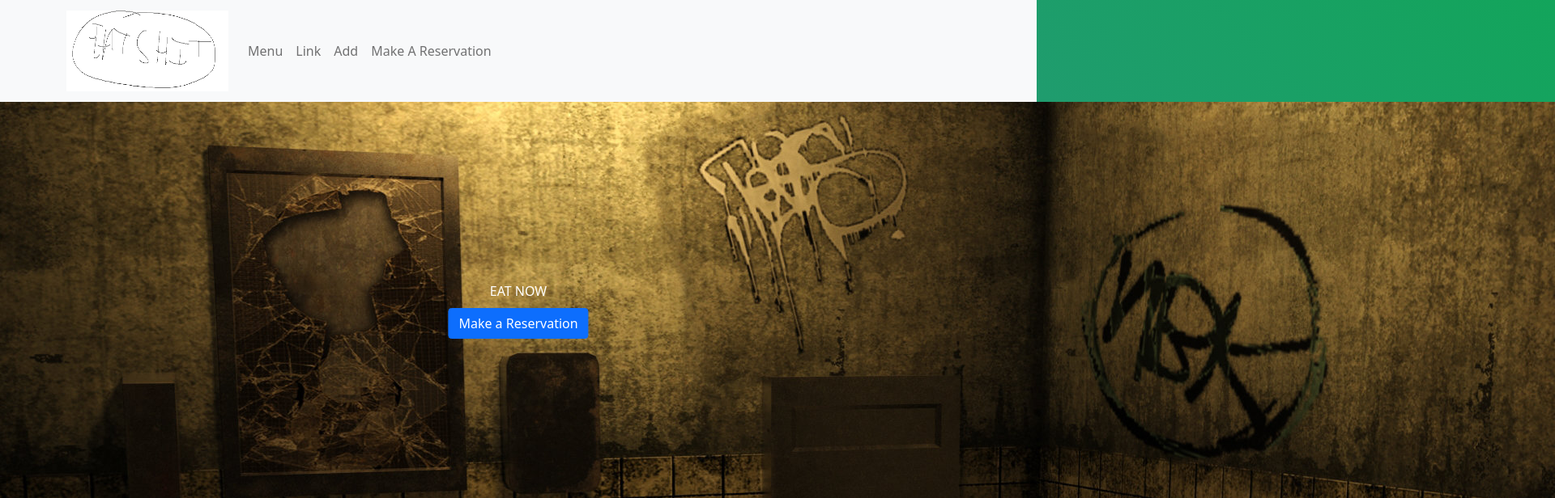
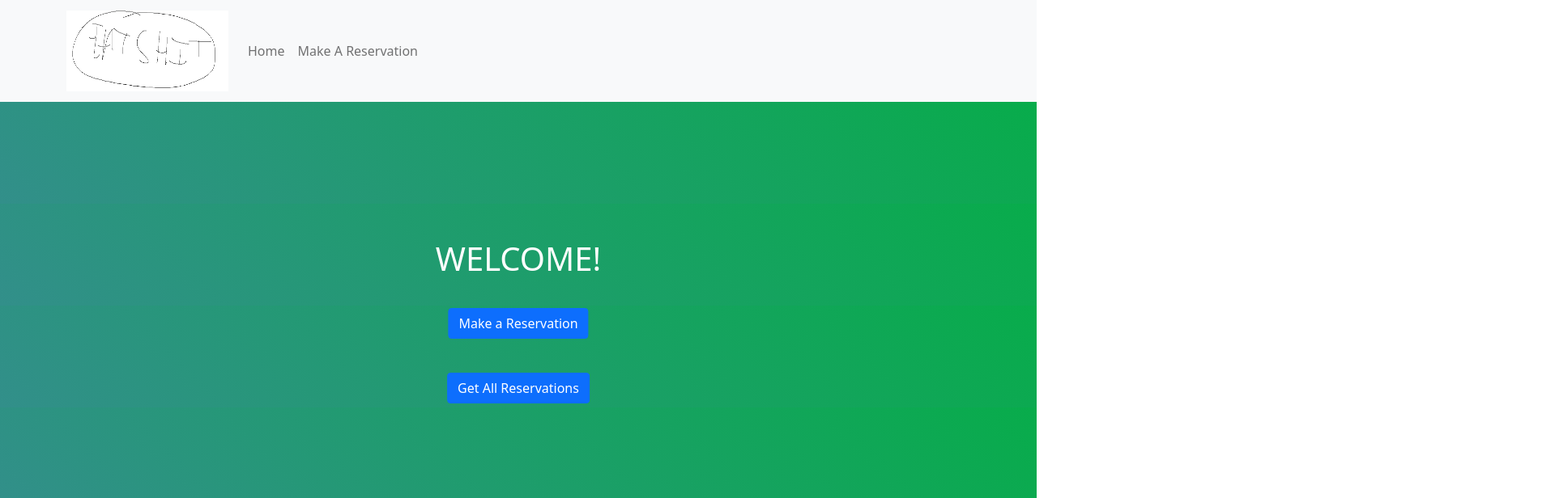
Before and after one commit to ScarlettBaeza/Software-Engineering-Fall-2021, a React (Create React App) app in the folder client/: page /home in a window 1280 px wide. Shown: the top 616 px of the page at 81% size, 1920 px wide, since content can reach past the window. Built offline with nearby package versions, Linux system fonts and the light colour scheme.

Commit message:
reformatting pages

```diff
--- a/client/src/components/navbar/navbar.tsx
+++ b/client/src/components/navbar/navbar.tsx
@@ -19,9 +19,7 @@ export const NavigationBar = () => {
                 </Navbar.Brand>
                 <Navbar.Toggle aria-controls="basic-navbar-nav" />
                 <Nav className="me-auto">
-                    <Nav.Link href="menu">Menu</Nav.Link>
-                    <Nav.Link href="link">Link</Nav.Link>
-                    <Nav.Link href="add">Add</Nav.Link>
+                <Nav.Link href="home">Home</Nav.Link>
                     <Nav.Link href="resForm">Make A Reservation</Nav.Link>
                 </Nav>
             </Container>
--- a/client/src/pages/home/home.css
+++ b/client/src/pages/home/home.css
@@ -2,14 +2,21 @@
 .text {
     position: absolute;
     color: white;
-    top: 45%;
+    top: 40%;
     left: 50%;
     transform: translate(-50%, -50%);
 }
 
-.sugma {
+.resMake {
     position: absolute;
     top: 50%;
     left: 50%;
     transform: translate(-50%, -50%);
 }
+
+.resGet {
+    position: absolute;
+    top: 60%;
+    left: 50%;
+    transform: translate(-50%, -50%);
+}
--- a/client/src/pages/home/home.tsx
+++ b/client/src/pages/home/home.tsx
@@ -1,6 +1,5 @@
 import React from 'react';
 import Button from 'react-bootstrap/Button';
-import background from '../../assets/images/background.jpg'
 import axios from 'axios';
 import './home.css';
 import Reservation from '../../models/reservation';
@@ -56,14 +55,9 @@ export const Home = () => {
 
     return (
         <>
-            <img
-            src = {background}
-            alt = 'Background'/>
-            <div className = "text">EAT NOW</div>
-            <Button className = "sugma" onClick = {handleTest}>Make a Reservation</Button>
-            <Button className = "testy" onClick = {handleGet}> Get All Reservations</Button>
-            <Button className = "tableTesty" onClick = {handleTablePost}>Make a Table</Button>
-            <Button className = "tableTesty" onClick = {handleTableGet}>Get all Tables</Button>
+            <h1 className = "text">WELCOME!</h1>
+            <Button className = "resMake" onClick = {handleTest}>Make a Reservation</Button>
+            <Button className = "resGet" onClick = {handleGet}> Get All Reservations</Button>
         </>
     );
 }
```
